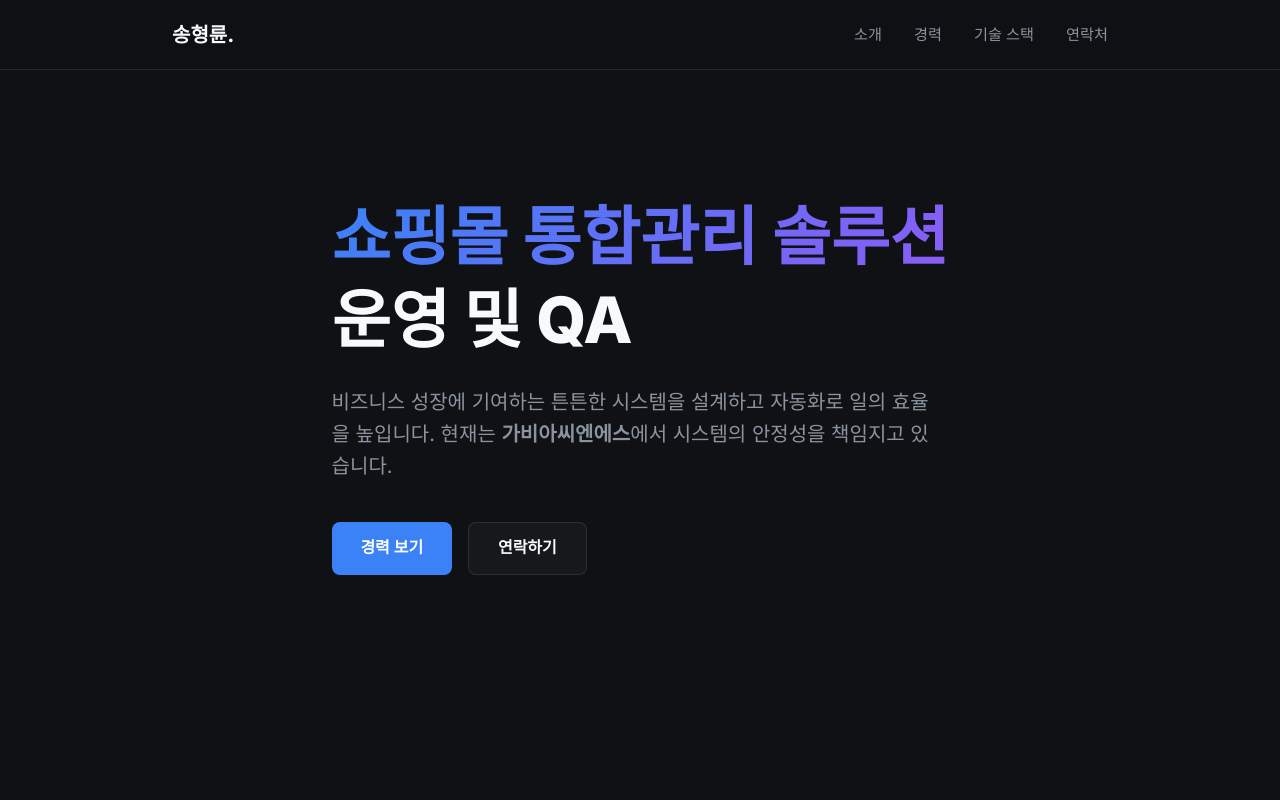
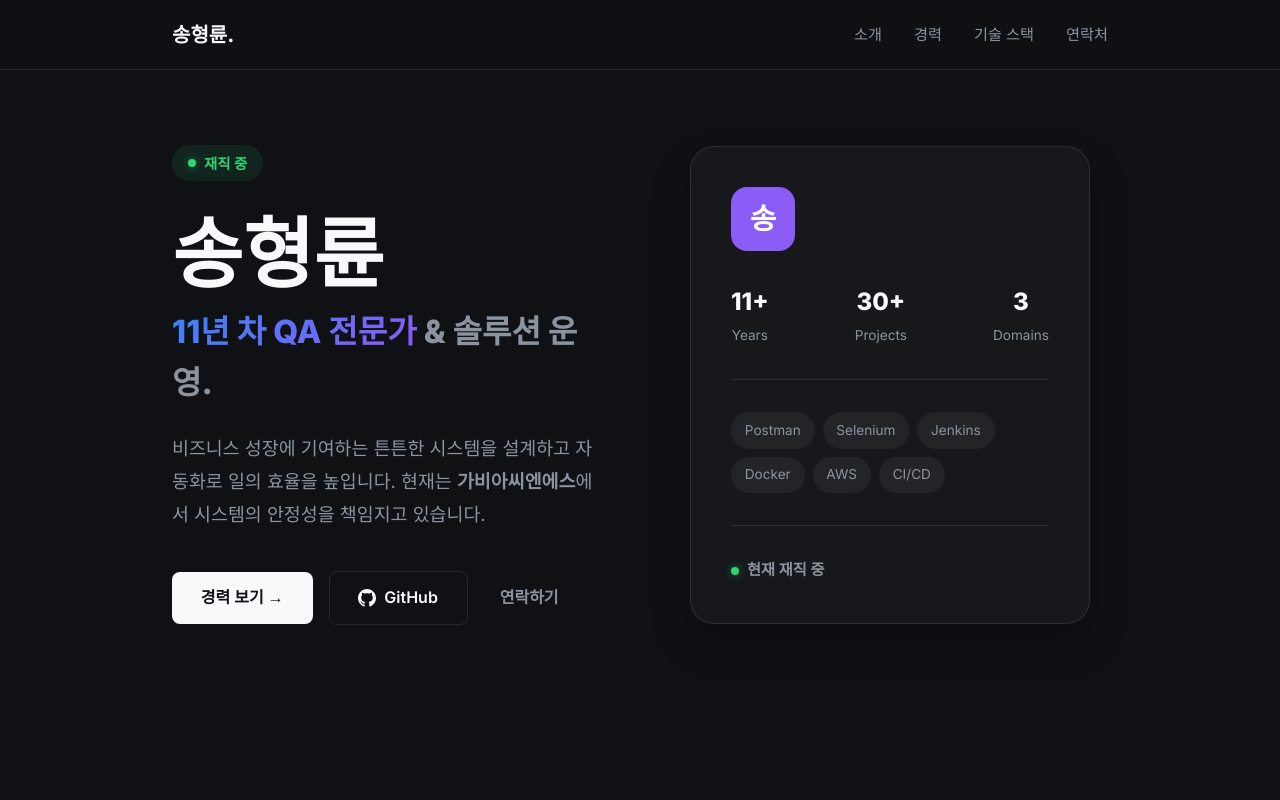
Before and after one commit to gudfbs/gudfbs.github.io, a plain HTML site: page index.html in a window 1280 px wide. Shown: the top 800 px of the page. Drawn offline with Linux system fonts and the light colour scheme.

Commit message:
Update hero section to match reference layout

```diff
--- a/index.html
+++ b/index.html
@@ -26,17 +26,59 @@
 
     <main>
         <section id="hero" class="hero section">
-            <div class="container fade-in">
-                <h1 class="hero-title">
-                    <span class="gradient-text">쇼핑몰 통합관리 솔루션</span><br>
-                    운영 및 QA
-                </h1>
-                <p class="hero-subtitle">
-                    비즈니스 성장에 기여하는 튼튼한 시스템을 설계하고 자동화로 일의 효율을 높입니다. 현재는 <strong>가비아씨엔에스</strong>에서 시스템의 안정성을 책임지고 있습니다.
-                </p>
-                <div class="hero-actions">
-                    <a href="#career" class="btn btn-primary">경력 보기</a>
-                    <a href="#contact" class="btn btn-secondary">연락하기</a>
+            <div class="container hero-grid fade-in">
+                <div class="hero-left">
+                    <div class="status-badge">
+                        <span class="status-dot"></span>재직 중
+                    </div>
+                    <h1 class="hero-title">송형륜</h1>
+                    <p class="hero-role">
+                        <span class="gradient-text">11년 차 QA 전문가</span> & 솔루션 운영.
+                    </p>
+                    <p class="hero-subtitle">
+                        비즈니스 성장에 기여하는 튼튼한 시스템을 설계하고 자동화로 일의 효율을 높입니다. 현재는 <strong>가비아씨엔에스</strong>에서 시스템의 안정성을 책임지고 있습니다.
+                    </p>
+                    <div class="hero-actions">
+                        <a href="#career" class="btn btn-primary">경력 보기 &rarr;</a>
+                        <a href="https://github.com/your-github" target="_blank" class="btn btn-secondary">
+                            <svg width="18" height="18" viewBox="0 0 24 24" fill="currentColor" style="margin-right: 8px;">
+                                <path d="M12 0c-6.626 0-12 5.373-12 12 0 5.302 3.438 9.8 8.207 11.387.599.111.793-.261.793-.577v-2.234c-3.338.726-4.033-1.416-4.033-1.416-.546-1.387-1.333-1.756-1.333-1.756-1.089-.745.083-.729.083-.729 1.205.084 1.839 1.237 1.839 1.237 1.07 1.834 2.807 1.304 3.492.997.107-.775.418-1.305.762-1.604-2.665-.305-5.467-1.334-5.467-5.931 0-1.311.469-2.381 1.236-3.221-.124-.303-.535-1.524.117-3.176 0 0 1.008-.322 3.301 1.23.957-.266 1.983-.399 3.003-.404 1.02.005 2.047.138 3.006.404 2.291-1.552 3.297-1.23 3.297-1.23.653 1.653.242 2.874.118 3.176.77.84 1.235 1.911 1.235 3.221 0 4.609-2.807 5.624-5.479 5.921.43.372.823 1.102.823 2.222v3.293c0 .319.192.694.801.576 4.765-1.589 8.199-6.086 8.199-11.386 0-6.627-5.373-12-12-12z"/>
+                            </svg>
+                            GitHub
+                        </a>
+                        <a href="#contact" class="btn btn-text">연락하기</a>
+                    </div>
+                </div>
+
+                <div class="hero-right">
+                    <div class="profile-card slide-up">
+                        <div class="profile-avatar">송</div>
+                        <div class="profile-stats">
+                            <div class="stat-item">
+                                <span class="stat-value">11+</span>
+                                <span class="stat-label">Years</span>
+                            </div>
+                            <div class="stat-item">
+                                <span class="stat-value">30+</span>
+                                <span class="stat-label">Projects</span>
+                            </div>
+                            <div class="stat-item">
+                                <span class="stat-value">3</span>
+                                <span class="stat-label">Domains</span>
+                            </div>
+                        </div>
+                        <div class="profile-skills">
+                            <span class="tag">Postman</span>
+                            <span class="tag">Selenium</span>
+                            <span class="tag">Jenkins</span>
+                            <span class="tag">Docker</span>
+                            <span class="tag">AWS</span>
+                            <span class="tag">CI/CD</span>
+                        </div>
+                        <div class="profile-status">
+                            <span class="status-dot"></span>현재 재직 중
+                        </div>
+                    </div>
                 </div>
             </div>
         </section>
--- a/style.css
+++ b/style.css
@@ -127,21 +127,67 @@ h1, h2, h3 {
     padding-top: 70px;
 }
 
+.hero-grid {
+    display: grid;
+    grid-template-columns: 1fr 1fr;
+    gap: 4rem;
+    align-items: center;
+}
+
+.hero-left {
+    display: flex;
+    flex-direction: column;
+    align-items: flex-start;
+}
+
+.status-badge {
+    display: inline-flex;
+    align-items: center;
+    gap: 0.5rem;
+    background: rgba(46, 213, 115, 0.1);
+    color: #2ed573;
+    padding: 0.4rem 1rem;
+    border-radius: 20px;
+    font-size: 0.9rem;
+    font-weight: 600;
+    margin-bottom: 2rem;
+}
+
+.status-dot {
+    width: 8px;
+    height: 8px;
+    background-color: #2ed573;
+    border-radius: 50%;
+    box-shadow: 0 0 8px rgba(46, 213, 115, 0.5);
+}
+
 .hero-title {
-    font-size: clamp(2.5rem, 5vw, 4.5rem);
+    font-size: clamp(3.5rem, 6vw, 5rem);
+    margin-bottom: 0.5rem;
+    color: var(--text-main);
+    line-height: 1.1;
+}
+
+.hero-role {
+    font-size: clamp(1.5rem, 3vw, 2rem);
+    font-weight: 700;
+    color: var(--text-muted);
     margin-bottom: 1.5rem;
 }
 
 .hero-subtitle {
-    font-size: 1.25rem;
+    font-size: 1.15rem;
     color: var(--text-muted);
-    max-width: 600px;
+    max-width: 500px;
     margin-bottom: 2.5rem;
+    line-height: 1.8;
 }
 
 .hero-actions {
     display: flex;
     gap: 1rem;
+    align-items: center;
+    flex-wrap: wrap;
 }
 
 /* Buttons */
@@ -158,23 +204,23 @@ h1, h2, h3 {
 }
 
 .btn-primary {
-    background: var(--accent-color);
-    color: white;
+    background: var(--text-main);
+    color: var(--bg-color);
 }
 
 .btn-primary:hover {
-    background: var(--accent-hover);
+    background: #e2e8f0;
     transform: translateY(-2px);
 }
 
 .btn-secondary {
-    background: var(--card-bg);
+    background: transparent;
     border: 1px solid var(--border-color);
     color: var(--text-main);
 }
 
 .btn-secondary:hover {
-    background: rgba(255, 255, 255, 0.1);
+    background: var(--card-bg);
     transform: translateY(-2px);
 }
 
@@ -185,6 +231,94 @@ h1, h2, h3 {
 .btn-outline:hover {
     background: rgba(59, 130, 246, 0.1);
     transform: translateY(-2px);
+}
+
+.btn-text {
+    background: transparent;
+    color: var(--text-muted);
+    padding: 0.8rem 1rem;
+    font-weight: 600;
+    transition: color 0.3s ease;
+}
+.btn-text:hover {
+    color: var(--text-main);
+}
+
+/* Profile Card */
+.hero-right {
+    display: flex;
+    justify-content: center;
+}
+
+.profile-card {
+    background: var(--card-bg);
+    border: 1px solid var(--border-color);
+    border-radius: 24px;
+    padding: 2.5rem;
+    width: 100%;
+    max-width: 400px;
+    box-shadow: 0 20px 40px rgba(0,0,0,0.2);
+}
+
+.profile-avatar {
+    width: 64px;
+    height: 64px;
+    background: var(--gradient-2);
+    border-radius: 16px;
+    display: flex;
+    align-items: center;
+    justify-content: center;
+    font-size: 1.8rem;
+    font-weight: 800;
+    color: white;
+    margin-bottom: 2rem;
+}
+
+.profile-stats {
+    display: flex;
+    justify-content: space-between;
+    margin-bottom: 2rem;
+    padding-bottom: 2rem;
+    border-bottom: 1px solid var(--border-color);
+}
+
+.stat-item {
+    text-align: center;
+}
+
+.stat-value {
+    display: block;
+    font-size: 1.5rem;
+    font-weight: 800;
+    color: var(--text-main);
+}
+
+.stat-label {
+    font-size: 0.85rem;
+    color: var(--text-muted);
+}
+
+.profile-skills {
+    display: flex;
+    flex-wrap: wrap;
+    gap: 0.5rem;
+    margin-bottom: 2rem;
+    padding-bottom: 2rem;
+    border-bottom: 1px solid var(--border-color);
+}
+
+.profile-skills .tag {
+    background: rgba(255,255,255,0.05);
+    border: 1px solid transparent;
+}
+
+.profile-status {
+    display: flex;
+    align-items: center;
+    gap: 0.5rem;
+    font-size: 0.95rem;
+    color: var(--text-muted);
+    font-weight: 600;
 }
 
 /* About Section */
@@ -358,8 +492,22 @@ footer {
         display: none; /* In a real app, add a hamburger menu */
     }
 
+    .hero-grid {
+        grid-template-columns: 1fr;
+        gap: 2rem;
+    }
+
     .hero-title {
         font-size: 2.5rem;
+    }
+
+    .hero-right {
+        order: -1; /* Move profile card to top on mobile */
+    }
+
+    .profile-card {
+        max-width: 100%;
+        padding: 2rem;
     }
 
     .timeline::before {
```
